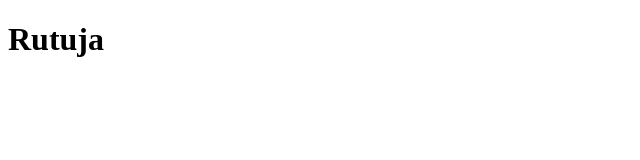
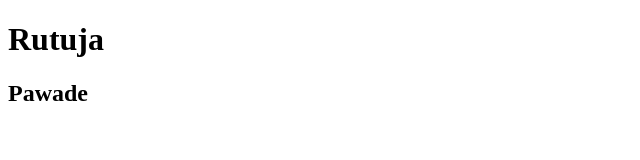
Before and after one commit to rutujapawade/rutuja, a plain HTML site: page index.html in a window 1280 px wide. Shown: the whole page, without its empty margins (0-640 px from the left). Drawn offline with Linux system fonts and the light colour scheme.

Commit message:
Update index.html

```diff
--- a/index.html
+++ b/index.html
@@ -7,5 +7,6 @@
 </head>
 <body>
     <h1>Rutuja</h1>
+    <h2>Pawade</h2>
 </body>
 </html>
```
